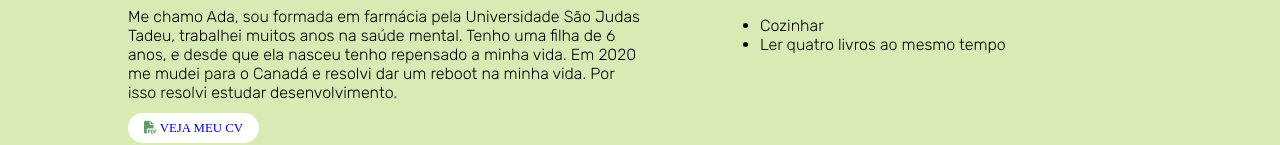
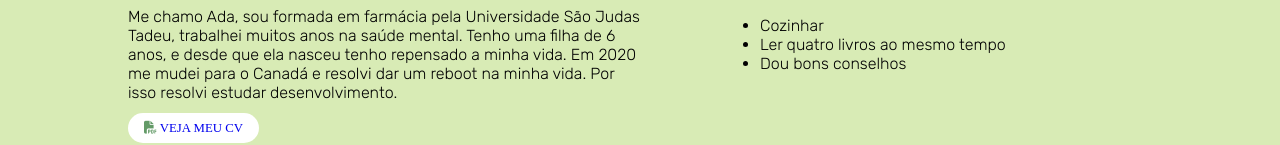
Before and after one commit to AdaFPC/adafpc.github.io, a plain HTML site: page index.html in a window 1280 px wide. Shown: the part 743-888 px from the top of the page. Drawn offline with nearby package versions, Linux system fonts and the light colour scheme.

Commit message:
habilidades

```diff
--- a/index.html
+++ b/index.html
@@ -39,6 +39,8 @@
                 <ul>
                     <li>Cozinhar</li>
                     <li>Ler quatro livros ao mesmo tempo</li>
+                    <li>Dou bons conselhos</li>
+
                 </ul>
             </div>
         </div>
```
